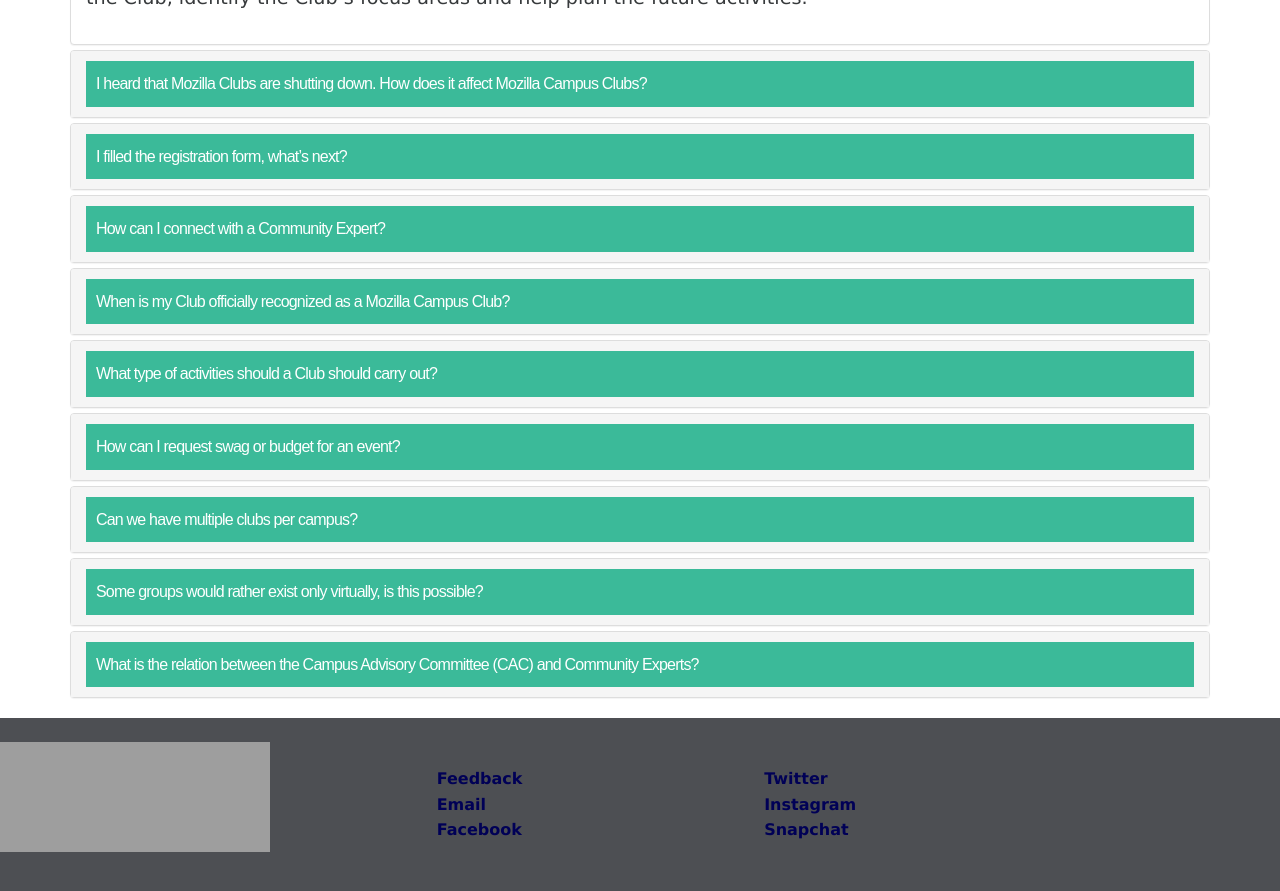
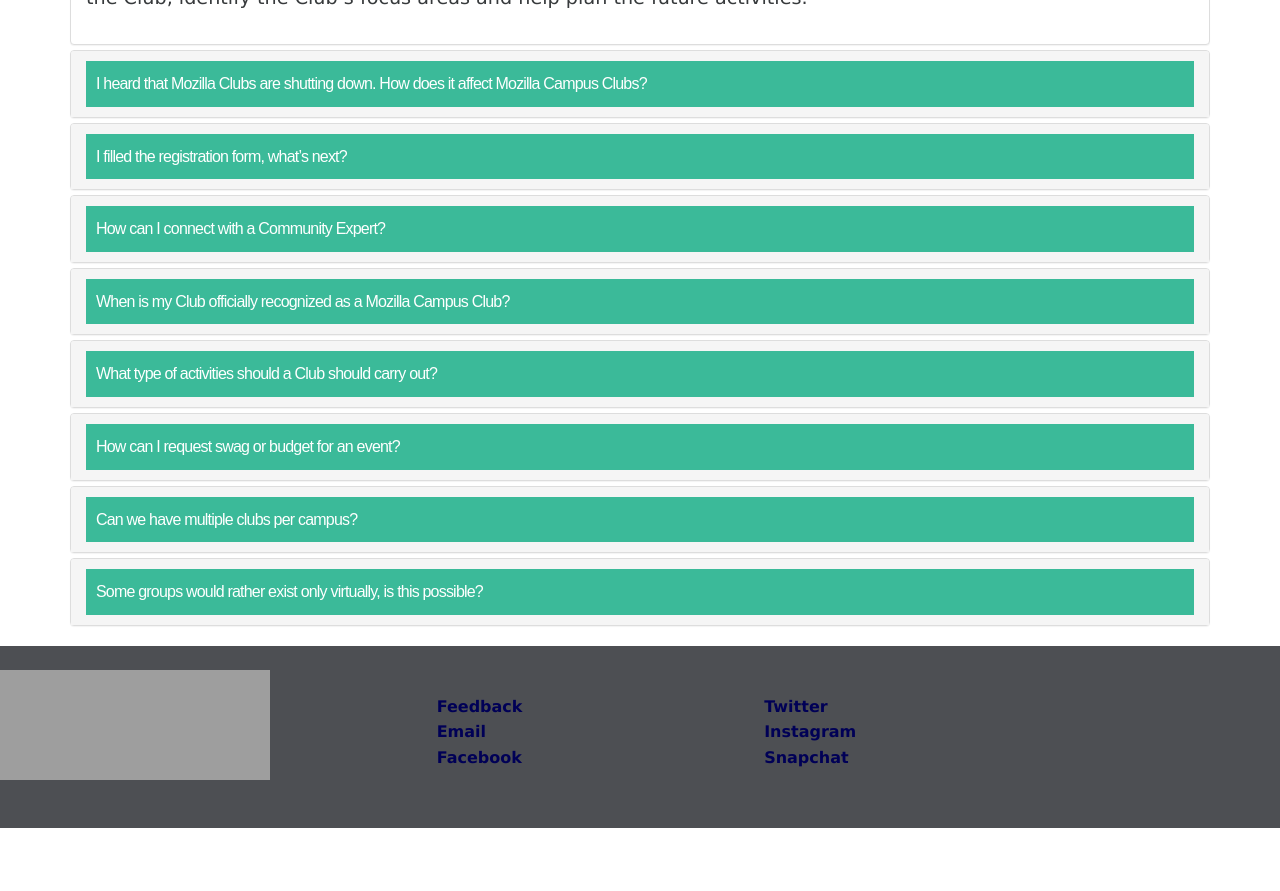
Before and after one commit to SNISTInnovationHub/snistinnovationhub.github.io, a Jekyll site: the page built from _pages/facilities.md, in a window 1280 px wide and 900 px high, scrolled down 699 px. Shown: the top 891 px of the window. Built offline with Jekyll 4.4.1, drawn with Linux system fonts in a browser that asks for light colours; nearby versions of some CDN libraries; some web fonts are replaced; library files that are not in the unit come from our copies; after the commit the page ends 1527 px from its top, so only the background shows below that.

Commit message:
Update facilities.md

```diff
--- a/_pages/facilities.md
+++ b/_pages/facilities.md
@@ -172,20 +172,7 @@
                     </div>
                 </div>
             </div>
-            <div class="panel panel-default">
-                <div class="panel-heading">
-                    <h4 class="panel-title">
-                        <a data-toggle="collapse" data-parent="#accordion" href="#collapseTen">What is the relation between the Campus Advisory Committee (CAC) and Community Experts?</a>
-                    </h4>
-                </div>
-                <div id="collapseTen" class="panel-collapse collapse">
-                    <div class="panel-body">
-                        <p>
-                        CAC members are supporting and enabling Community Experts for better supporting Campus Clubs in their regions.
-                        </p>
-                    </div>
-                </div>
-            </div>
+
         </div>
     </div>
 </div>
```
